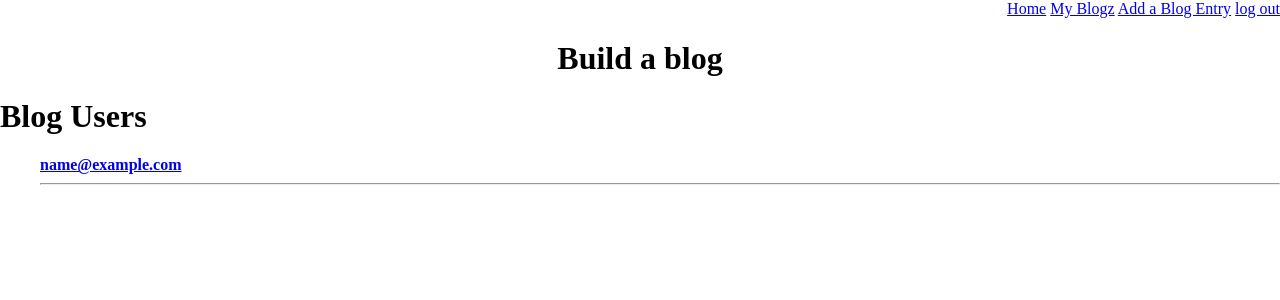
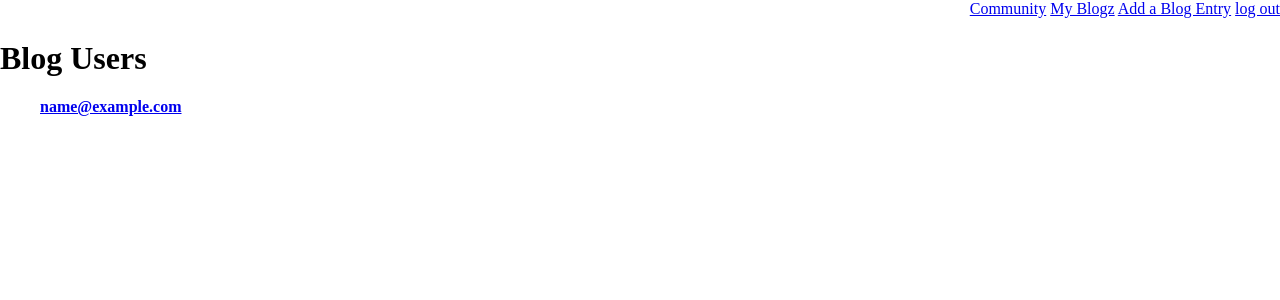
Before and after one commit to Witness327/blogz, a Flask app: page /users in a window 1280 px wide. Shown: the top 300 px of the page. Run offline with Flask 2, Linux system fonts and the light colour scheme; the visitor is signed in with stand-in values (Sample User, id 1); data comes from the database, SQL or seed files in the repository; some libraries are stand-ins or nearby versions.

Commit message:
updated singleusers.html

```diff
--- a/templates/base.html
+++ b/templates/base.html
@@ -74,7 +74,7 @@ button[type="submit"] {
 <body>
 
     <div style="text-align: right;">
-        <a href='/home'>Home</a>
+        <a href='/home'>Community</a>
         <a href='/'>My Blogz</a>
         <a href='/newpost'>Add a Blog Entry</a>
         <a href='/logout'>log out</a>
--- a/templates/mainpage.html
+++ b/templates/mainpage.html
@@ -1,7 +1,7 @@
 {% extends "base.html" %}
 
 {% block content %}
-<h1 style="text-align: center;">Build a blog</h1>
+<h1 style="text-align: center;">My Blogz</h1>
 
 
 
--- a/templates/singleusers.html
+++ b/templates/singleusers.html
@@ -1,20 +1,20 @@
 {% extends "base.html" %}
 
 {% block content %}
-<h1 style="text-align: center;">Build a blog</h1>
 
 
 
 
 
-    <h1>Blog Users</h1>
 
-    <ul style=" list-style-type: none;">
+    <h1 style="text-align: left;">Blog Users</h1>
+
+    <ul style=" list-style-type: none; text-align: left;">
         {% for user in blog_posts %}
 
         <li style="font-weight: bold;"><a href="/users?id={{ user.id }}">{{ user.email }}</a>
 
-        <hr />
+
         {% endfor %}
     </ul>
 
```
